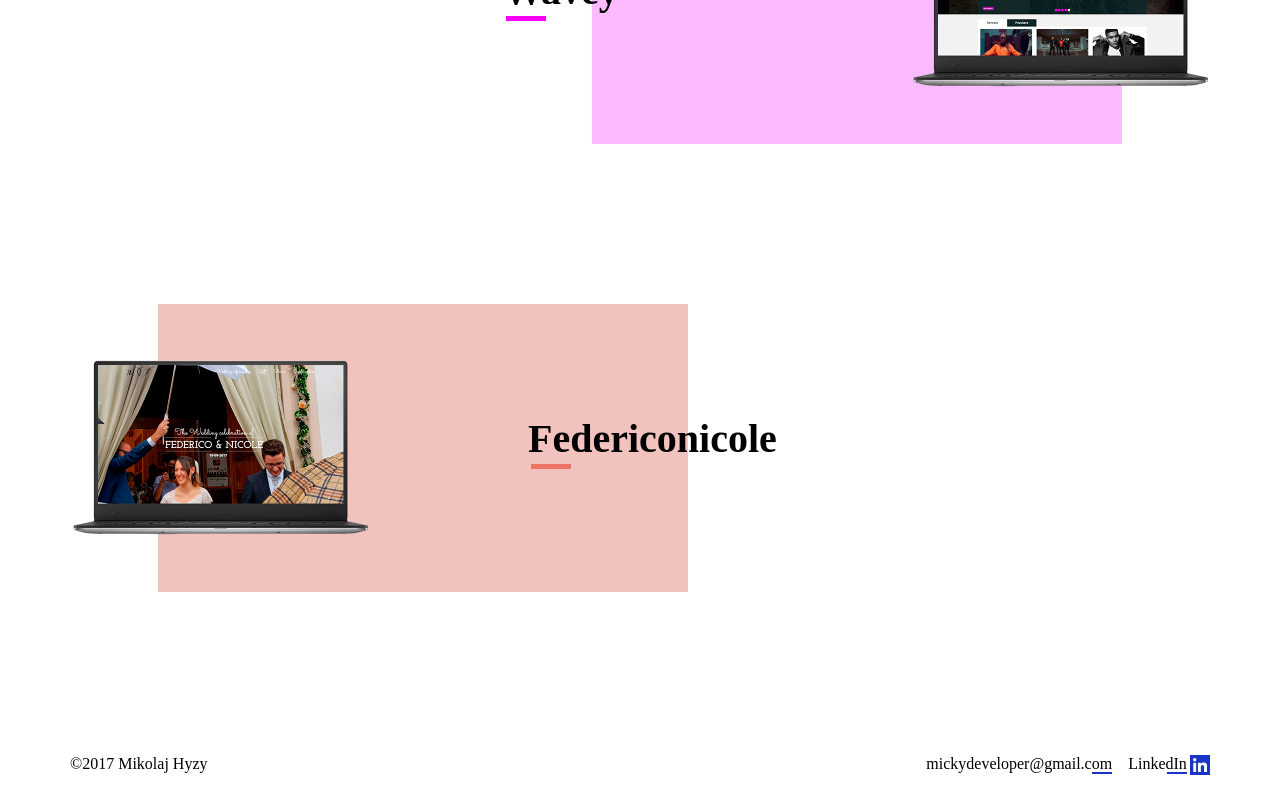
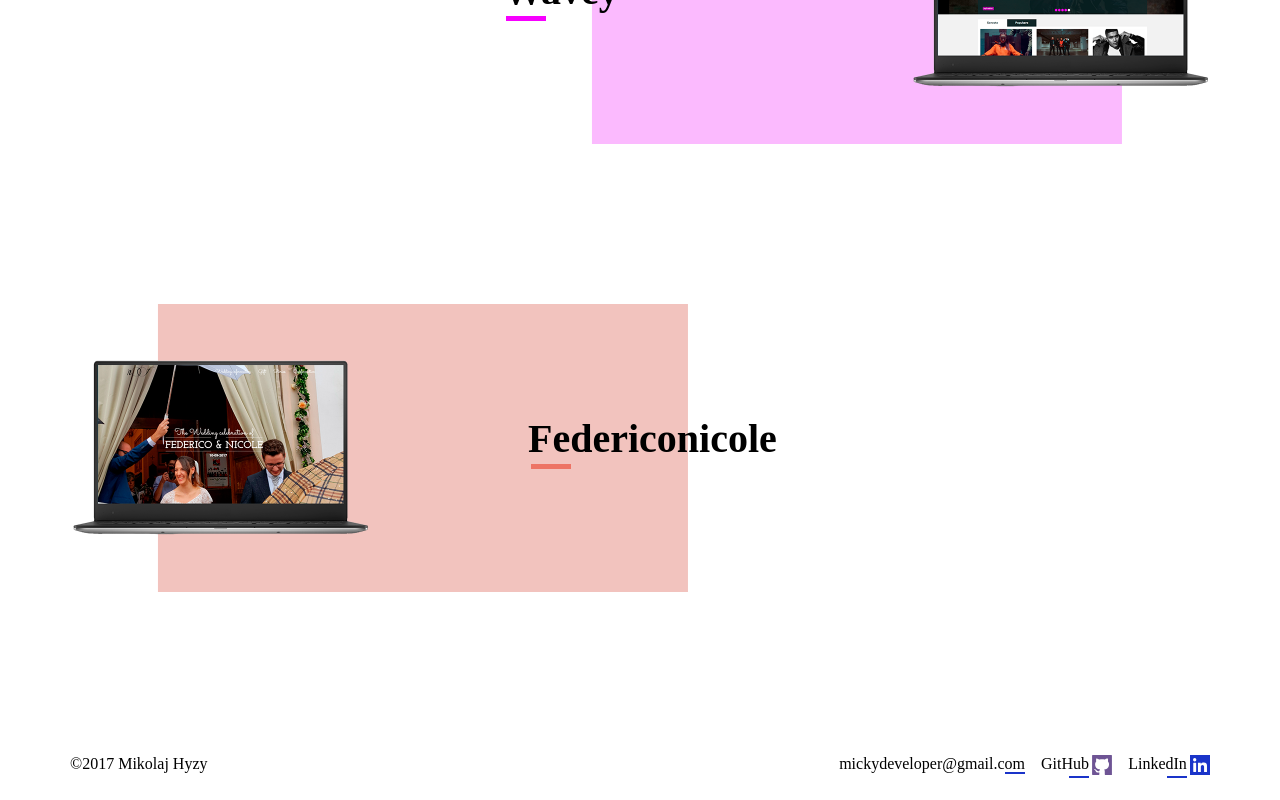
Before and after one commit to mickydeveloper/angular.io-portfolio, an Angular app: page / in a window 1280 px wide. Shown: the part 1596-2396 px from the top of the page. Built offline with nearby package versions, Linux system fonts and the light colour scheme; a web font is replaced by a local one.

Commit message:
added the github link

```diff
--- a/src/app/pages/contact.component.html
+++ b/src/app/pages/contact.component.html
@@ -16,7 +16,7 @@
     <div class="row">
         <div class="col-12 col-md-7">
             <span class="email d-flex">
-                <a href="mailto:mickydeveloper@gmail.com?subject=We are happy to inform you" class="text-link">
+                <a href="mailto:mickydeveloper@gmail.com?subject=We are happy to inform you" class="text-link" target="_blank">
                     <h2>
                         <span>mickydeveloper@gmail.com</span>
                     </h2>
@@ -25,7 +25,7 @@
         </div>
         <div class="col-12 col-md-5">
             <span class="linkedin d-flex">
-                <a href="https://dk.linkedin.com/in/mikolaj-hyzy" class="text-link">
+                <a href="https://dk.linkedin.com/in/mikolaj-hyzy" class="text-link" target="_blank">
                     <h2>
                         <span>LinkedIn</span>
                     </h2>
--- a/src/app/pages/project-detail.component.html
+++ b/src/app/pages/project-detail.component.html
@@ -4,7 +4,7 @@
       <div class="bg" [ngStyle]="{'background': project.secondaryColor}"></div>
       <div data-aos="fade-right" data-aos-duration="600" data-aos-anchor-placement="top-bottom" class="col-12 col-md-6 img-left"
         *ngIf="project.id % 2 === 1">
-        <a [href]="project.url">
+        <a [href]="project.url" target="_blank">
           <img [src]="project.imageUrl" class="img-fluid" />
         </a>
       </div>
@@ -30,7 +30,7 @@
     </div>
       <div data-aos="fade-right" data-aos-duration="600" data-aos-anchor-placement="top-bottom" class="col-12 col-md-6 img-right"
         *ngIf="project.id % 2 === 0">
-        <a [href]="project.url">
+        <a [href]="project.url" target="_blank">
           <img [src]="project.imageUrl" class="img-fluid" />
         </a>
       </div>
@@ -105,7 +105,7 @@
         </div>
         <div class="col-4 text-center">
           <h3>
-              <a class="text-link" *ngIf="project.url !== ''" [href]="project.url">
+              <a class="text-link" *ngIf="project.url !== ''" [href]="project.url" target="_blank">
                   <span>Visit Website</span>
               </a>
           </h3>
--- a/src/app/shared/footer.component.html
+++ b/src/app/shared/footer.component.html
@@ -1,17 +1,22 @@
 <footer>
     <div class="row">
-        <div class="col-6 d-none d-md-flex text-left">
+        <div class="col-4 d-none d-md-flex text-left">
             ©2017 Mikolaj Hyzy
         </div>
-        <div class="col-12 col-md-6 text-right">
+        <div class="col-12 col-md-8 text-right">
             <span class="email">
                 <a href="mailto:mickydeveloper@gmail.com?subject=We are happy to inform you" class="text-link">
                     <span>mickydeveloper@gmail.com</span>
                 </a>
             </span>
+            <span class="github d-fled">
+                <a href="https://github.com/mickydeveloper" class="text-link" target="_blank">
+                    <span class="d-none d-md-inline-block">GitHub</span></a>
+                <img src="../../assets/img/githubs.svg">
+            </span>
             <span class="linkedin d-fled">
-                <a href="https://dk.linkedin.com/in/mikolaj-hyzy" class="text-link">
-                    <span>LinkedIn</span></a>
+                <a href="https://dk.linkedin.com/in/mikolaj-hyzy" class="text-link" target="_blank">
+                    <span class="d-none d-md-inline-block">LinkedIn</span></a>
                 <img src="../../assets/img/linkedin.svg">
             </span>
         </div>
--- a/src/app/shared/footer.component.scss
+++ b/src/app/shared/footer.component.scss
@@ -6,6 +6,14 @@ footer{
 
     .email{
         margin-right: 1rem;
+    }
+
+    .github{
+        margin-right: 1rem;
+        img{
+            margin-left: 0.2rem;
+            width: 20px;
+        }
     }
 
     .linkedin{
@@ -18,6 +26,10 @@ footer{
     @include respond-to(small-down){
         padding-bottom: 0rem;
 
+        .github{
+            margin-right: 0.5rem;
+        }
+
         .email{
             float: left;
             margin-right: 0;
```
Also changed, not shown: src/assets/img/githubs.svg (added).
